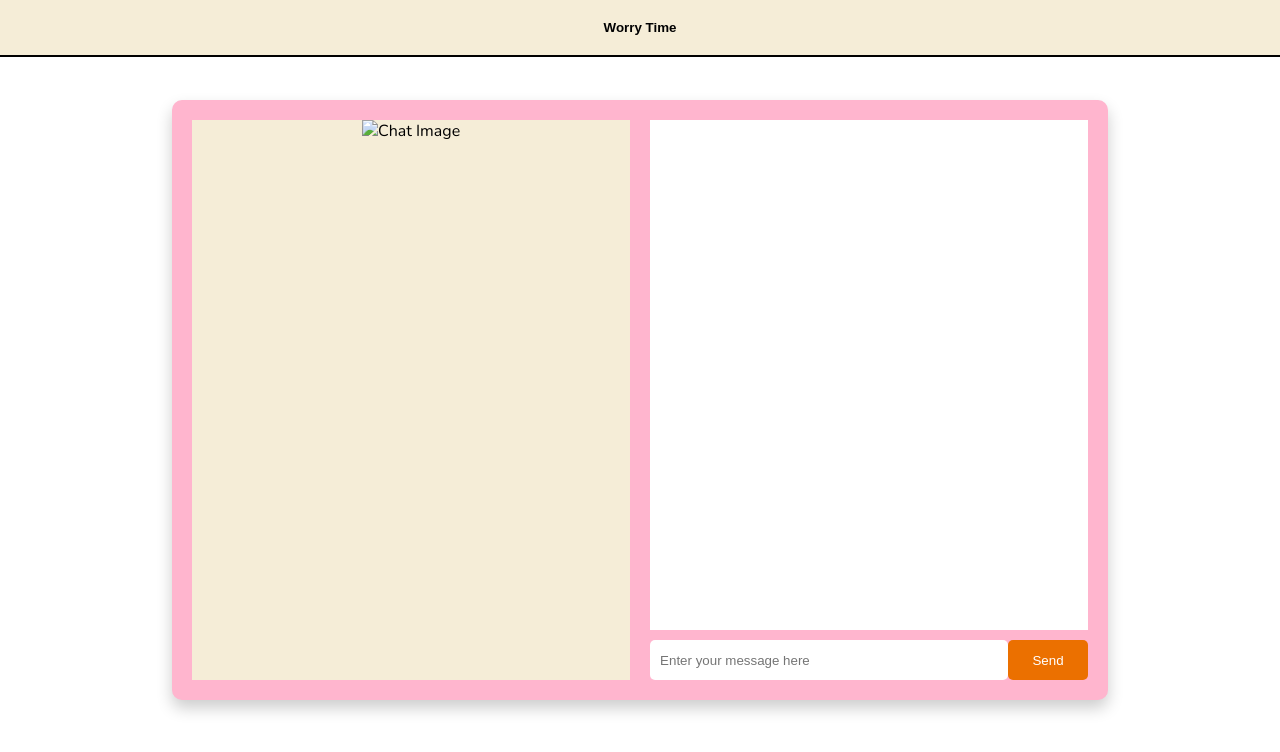
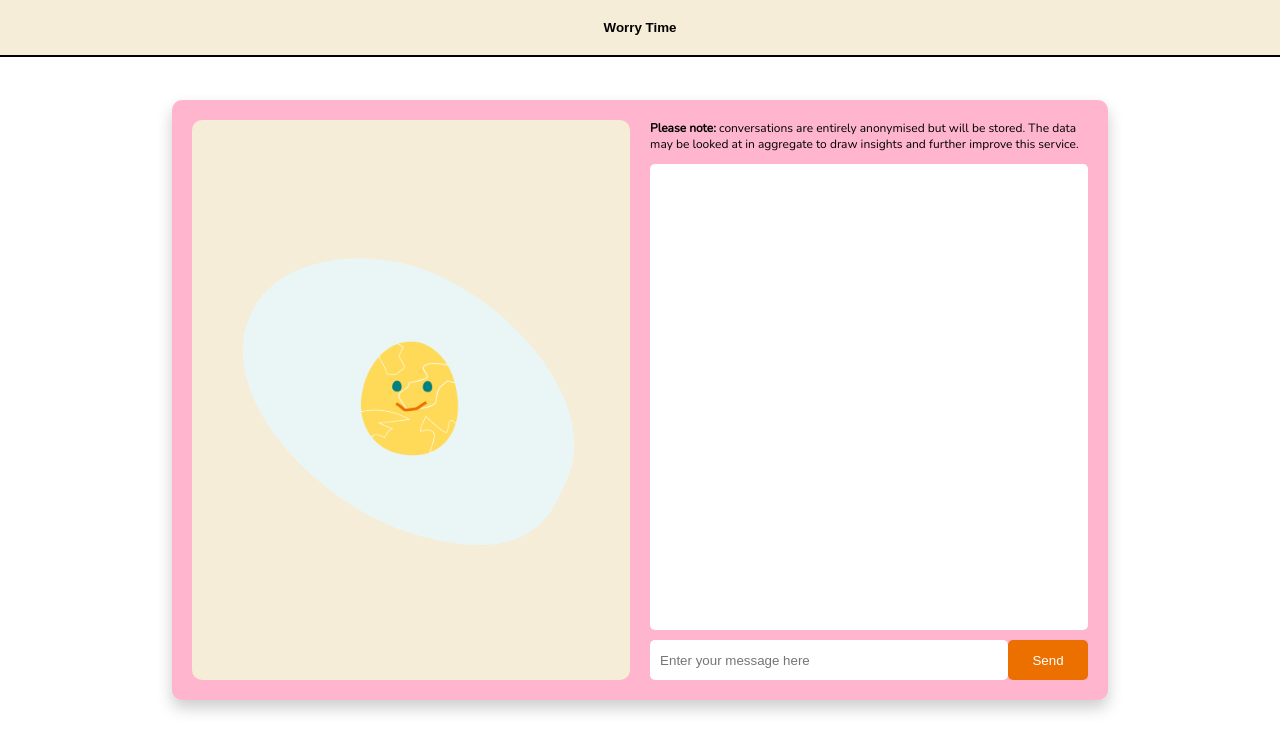
Before and after one commit to Jazzatron/EggshellsGPT, a website: page index.html in a window 1280 px wide. Drawn offline with nearby package versions, Linux system fonts and the light colour scheme.

Commit message:
feat: Improve styling and add image

```diff
--- a/index.html
+++ b/index.html
@@ -13,9 +13,10 @@
   </div>
   <div class="main-container">
     <div class="image-container">
-    <img class="chat-image" src="/Group121.png" alt="Chat Image">
-  </div>
+      <img class="chat-image" src="./eggbert.png" alt="Chat Image">
+    </div>
     <div class="chat-container">
+      <p class="disclaimer"><strong>Please note:</strong> conversations are entirely anonymised but will be stored. The data may be looked at in aggregate to draw insights and further improve this service.</p>
       <div id="chat-history" class="chat-history"></div>
       <div class="input-container">
         <input id="chat-input" type="text" placeholder="Enter your message here" maxlength="750">
--- a/styles.css
+++ b/styles.css
@@ -29,12 +29,18 @@ body {
   height: 100%;
   box-sizing: border-box;
   padding: 0 5px;
+  border-radius: 10px;
 }
 
 .chat-image {
   max-width: 100%;
   height: 100%;
   object-fit: contain;
+}
+
+.disclaimer {
+  font-size: 12px;
+  margin-top: 0px;
 }
 
 .chat-container {
@@ -56,6 +62,7 @@ body {
   display: flex;
   flex-direction: column;
   align-items: flex-end;
+  border-radius: 5px;
 }
 
 .chat-history p {
@@ -178,7 +185,6 @@ body {
 
 }
 
-
 .bold {
   font-weight: bold;
 }
```
Also changed, not shown: eggbert.png (added).
